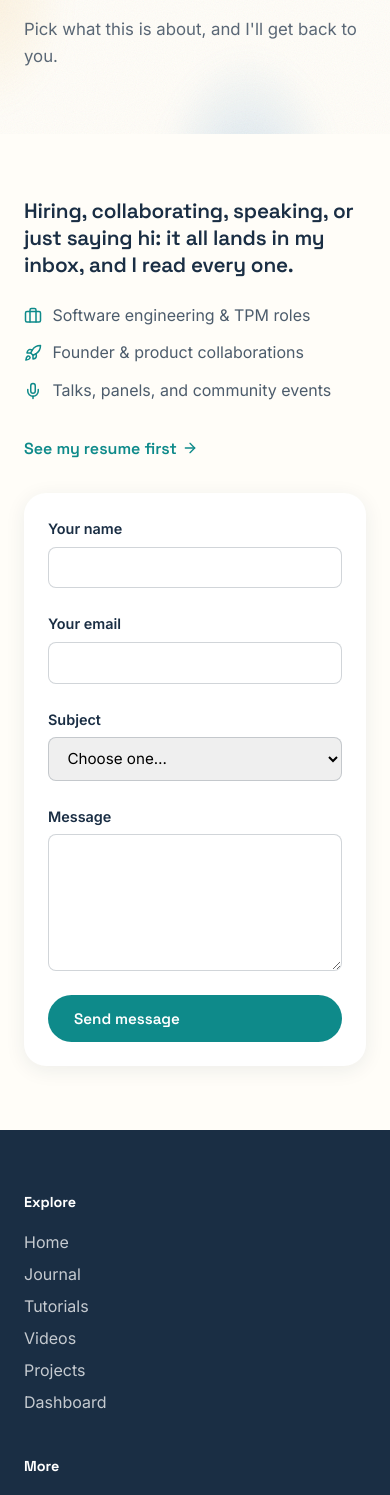
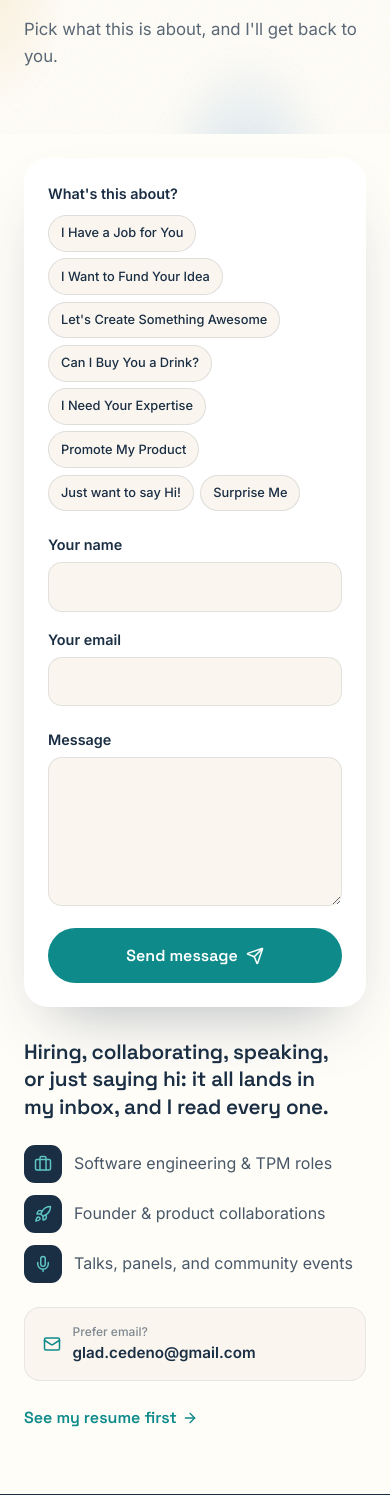
Before and after one commit to blueazulbughaw/gladcodes, a Flask app: page /contact in a window 390 px wide. Shown: the part 172-1667 px from the top of the page. Run offline with Flask 3, Linux system fonts and the light colour scheme; data comes from the database, SQL or seed files in the repository; some libraries are stand-ins or nearby versions.

Commit message:
Fix contact form delivery; redesign the contact page
Fix: messages were addressed to hello@gladcodes.com, a domain that does
not exist, so Exim refused every one (550) and visitors always saw the
error. The recipient is now the admin Settings 'Contact email' (MAIL_TO
env still overrides), and delivery failures are logged instead of
silently swallowed.

Design: subject chips instead of a dropdown, rounded sand fields, full-
width send button, success/error banners, navy icon tiles, a direct
'Prefer email?' card, sticky intro on desktop and form-first on phones.

Co-Authored-By: Claude Opus 5.5 <noreply@anthropic.com>

```diff
--- a/config.py
+++ b/config.py
@@ -52,7 +52,9 @@ class Config:
     # local, unauthenticated submission on localhost:25 — no external email
     # service needed. Override via env if the host requires authenticated
     # submission instead (e.g. SMTP_PORT=587 + SMTP_USER/SMTP_PASSWORD).
-    MAIL_TO = os.environ.get("MAIL_TO", "hello@gladcodes.com")
+    # Optional override; normally messages go to the "Contact email" set in
+    # admin Settings (services/mail.contact_recipient).
+    MAIL_TO = os.environ.get("MAIL_TO", "")
     MAIL_FROM = os.environ.get("MAIL_FROM", "noreply@glad.codes")
     SMTP_HOST = os.environ.get("SMTP_HOST", "localhost")
     SMTP_PORT = int(os.environ.get("SMTP_PORT", "25"))
--- a/static/css/pages.css
+++ b/static/css/pages.css
@@ -86,13 +86,63 @@
 }
 
 /* Contact: intro aside + form card ---------------------------------------- */
-.contact-layout { display: grid; grid-template-columns: minmax(0, 0.9fr) minmax(0, 1.1fr); gap: clamp(2rem, 6vw, 5rem); align-items: start; }
-.contact-aside-lead { font-family: var(--font-heading); font-weight: 600; font-size: clamp(1.3rem, 2.2vw, 1.75rem); line-height: 1.3; letter-spacing: -0.01em; color: var(--navy); }
-.contact-aside-list { display: flex; flex-direction: column; gap: 0.75rem; margin: 1.5rem 0 2rem; }
-.contact-aside-list li { display: flex; align-items: center; gap: 0.65rem; color: rgba(var(--navy-rgb), 0.78); }
-.contact-aside-list svg { color: var(--teal); flex-shrink: 0; }
-.contact-layout .contact-form { max-width: none; background: var(--card); border-radius: 22px; box-shadow: var(--shadow-card); padding: clamp(1.5rem, 3vw, 2.25rem); }
-@media (max-width: 860px) { .contact-layout { grid-template-columns: minmax(0, 1fr); } }
+.contact-section { padding-top: clamp(1.5rem, 4vw, 3rem); }
+.contact-layout { display: grid; grid-template-columns: minmax(0, 0.85fr) minmax(0, 1.15fr); gap: clamp(2rem, 6vw, 5rem); align-items: start; }
+.contact-aside { position: sticky; top: 7rem; }
+.contact-aside-lead { font-family: var(--font-heading); font-weight: 600; font-size: clamp(1.3rem, 2.2vw, 1.75rem); line-height: 1.3; letter-spacing: -0.01em; color: var(--navy); text-wrap: balance; }
+.contact-aside-list { display: flex; flex-direction: column; gap: 0.75rem; margin: 1.5rem 0; }
+.contact-aside-list li { display: flex; align-items: center; gap: 0.75rem; color: rgba(var(--navy-rgb), 0.8); }
+.contact-aside-icon { width: 38px; height: 38px; border-radius: 11px; flex-shrink: 0; display: flex; align-items: center; justify-content: center; background: var(--navy); color: var(--aqua); }
+.contact-direct {
+  display: flex; align-items: center; gap: 0.75rem; margin-bottom: 1.5rem;
+  padding: 0.9rem 1.1rem; border-radius: 16px; background: var(--sand); color: var(--navy);
+  border: 1px solid rgba(var(--navy-rgb), 0.08); word-break: break-all;
+  transition: background 300ms ease;
+}
+.contact-direct:hover { text-decoration: none; background: rgba(var(--teal-rgb), 0.1); }
+.contact-direct svg { color: var(--teal); flex-shrink: 0; }
+.contact-direct span { display: flex; flex-direction: column; font-weight: 600; font-size: 0.95rem; }
+.contact-direct small { font-weight: 500; font-size: 0.75rem; color: rgba(var(--navy-rgb), 0.55); }
+.contact-card { background: var(--card); border-radius: 24px; box-shadow: 0 30px 60px -28px rgba(var(--navy-rgb), 0.35); padding: clamp(1.5rem, 3.5vw, 2.5rem); }
+.contact-card .contact-form { max-width: none; gap: 1.35rem; }
+.contact-notice { display: flex; align-items: flex-start; gap: 0.6rem; padding: 0.9rem 1.1rem; border-radius: 14px; margin-bottom: 1.25rem; font-weight: 500; }
+.contact-notice svg { flex-shrink: 0; margin-top: 0.05rem; }
+.contact-notice--success { background: rgba(59, 165, 93, 0.12); color: #2a7a44; }
+.contact-notice--error { background: rgba(179, 38, 30, 0.08); color: #b3261e; }
+.contact-subjects { border: 0; margin: 0; padding: 0; }
+.contact-subjects legend { font-weight: 600; font-size: 0.9rem; margin-bottom: 0.65rem; padding: 0; }
+.contact-chips { display: flex; flex-wrap: wrap; gap: 0.5rem; }
+.contact-chip { position: relative; }
+.contact-chip input { position: absolute; inset: 0; opacity: 0; margin: 0; cursor: pointer; }
+.contact-chip span {
+  display: inline-block; padding: 0.55rem 0.95rem; border-radius: var(--radius-pill);
+  background: var(--sand); border: 1px solid rgba(var(--navy-rgb), 0.12);
+  font-size: 0.88rem; font-weight: 500; color: var(--navy);
+  transition: background 250ms ease, border-color 250ms ease, color 250ms ease;
+}
+.contact-chip:hover span { border-color: var(--teal); }
+.contact-chip input:checked + span { background: var(--navy); border-color: var(--navy); color: #fff; }
+.contact-chip input:focus-visible + span { outline: 2px solid var(--aqua); outline-offset: 2px; }
+.contact-row { display: grid; grid-template-columns: repeat(2, minmax(0, 1fr)); gap: 1rem; }
+.contact-card .form-field input, .contact-card .form-field textarea {
+  padding: 0.85rem 1rem; border-radius: 14px; background: var(--sand);
+  border: 1px solid rgba(var(--navy-rgb), 0.1); font-size: 1rem;
+  transition: background 250ms ease, border-color 250ms ease;
+}
+.contact-card .form-field input:focus, .contact-card .form-field textarea:focus { background: #fff; border-color: var(--teal); outline: 3px solid rgba(var(--teal-rgb), 0.18); outline-offset: 0; }
+.contact-submit { justify-content: center; width: 100%; }
+.contact-submit svg { transition: transform var(--transition-base); }
+.contact-submit:hover svg { transform: translate(3px, -2px); }
+@media (max-width: 860px) {
+  .contact-layout { grid-template-columns: minmax(0, 1fr); }
+  .contact-aside { position: static; }
+  .contact-card { order: -1; }  /* on phones, the form comes first */
+}
+@media (max-width: 520px) {
+  .contact-chips { gap: 0.4rem; }
+  .contact-chip span { font-size: 0.8rem; padding: 0.45rem 0.75rem; }
+}
+@media (max-width: 520px) { .contact-row { grid-template-columns: minmax(0, 1fr); } }
 
 /* Closing "Action" band (templates/public/_closing_cta.html) ---------------- */
 .closing-cta {
--- a/templates/public/contact.html
+++ b/templates/public/contact.html
@@ -1,4 +1,5 @@
 {% extends "base_public.html" %}
+{% import "_macros.html" as macros %}
 
 {% block title %}Get in touch — GladCodes{% endblock %}
 {% block description %}Send a message directly — job offers, funding conversations, collaborations, or just to say hi.{% endblock %}
@@ -17,53 +18,69 @@
   </div>
 </section>
 
-<section class="section">
-  <div class="container">
+<section class="section contact-section">
+  <div class="container contact-layout">
+    <aside class="contact-aside">
+      <p class="contact-aside-lead">Hiring, collaborating, speaking, or just saying hi: it all lands in my inbox, and I read every one.</p>
+      <ul class="contact-aside-list">
+        <li><span class="contact-aside-icon"><i data-lucide="briefcase" width="18" height="18"></i></span> Software engineering &amp; TPM roles</li>
+        <li><span class="contact-aside-icon"><i data-lucide="rocket" width="18" height="18"></i></span> Founder &amp; product collaborations</li>
+        <li><span class="contact-aside-icon"><i data-lucide="mic" width="18" height="18"></i></span> Talks, panels, and community events</li>
+      </ul>
+      {% if settings.get('contact_email') %}
+      <a class="contact-direct" href="mailto:{{ settings.contact_email }}">
+        <i data-lucide="mail" width="18" height="18"></i>
+        <span><small>Prefer email?</small>{{ settings.contact_email }}</span>
+      </a>
+      {% endif %}
+      <a class="text-link" href="{{ url_for('public.resume') }}">See my resume first <i data-lucide="arrow-right" width="16" height="16"></i></a>
+    </aside>
+
+    <div class="contact-card">
       {% with messages = get_flashed_messages(with_categories=true) %}
       {% if messages %}
       {% for category, message in messages %}
-    <p class="form-message form-message--{{ category }}">{{ message }}</p>
+      <div class="contact-notice contact-notice--{{ category }}" role="{{ 'status' if category == 'success' else 'alert' }}">
+        <i data-lucide="{{ 'check-circle-2' if category == 'success' else 'alert-circle' }}" width="20" height="20"></i>
+        <span>{{ message }}</span>
+      </div>
       {% endfor %}
       {% endif %}
       {% endwith %}
 
-    <div class="contact-layout">
-    <aside class="contact-aside">
-      <p class="contact-aside-lead">Hiring, collaborating, speaking, or just saying hi: it all lands in my inbox, and I read every one.</p>
-      <ul class="contact-aside-list">
-        <li><i data-lucide="briefcase" width="18" height="18"></i> Software engineering &amp; TPM roles</li>
-        <li><i data-lucide="rocket" width="18" height="18"></i> Founder &amp; product collaborations</li>
-        <li><i data-lucide="mic" width="18" height="18"></i> Talks, panels, and community events</li>
-      </ul>
-      <a class="text-link" href="{{ url_for('public.resume') }}">See my resume first <i data-lucide="arrow-right" width="16" height="16"></i></a>
-    </aside>
       <form method="post" class="contact-form">
         <div class="contact-honeypot" aria-hidden="true">
           <label for="company">Company</label>
           <input type="text" id="company" name="company" tabindex="-1" autocomplete="off">
         </div>
+
+        <fieldset class="contact-subjects">
+          <legend>What's this about?</legend>
+          <div class="contact-chips">
+            {% for subject in subjects %}
+            <label class="contact-chip">
+              <input type="radio" name="subject" value="{{ subject }}" required {{ 'checked' if form.get('subject') == subject }}>
+              <span>{{ subject }}</span>
+            </label>
+            {% endfor %}
+          </div>
+        </fieldset>
+
+        <div class="contact-row">
           <label class="form-field">
             <span>Your name</span>
-        <input type="text" name="name" value="{{ form.get('name', '') }}" required>
+            <input type="text" name="name" value="{{ form.get('name', '') }}" autocomplete="name" required>
           </label>
           <label class="form-field">
             <span>Your email</span>
-        <input type="email" name="email" value="{{ form.get('email', '') }}" required>
+            <input type="email" name="email" value="{{ form.get('email', '') }}" autocomplete="email" required>
           </label>
-      <label class="form-field">
-        <span>Subject</span>
-        <select name="subject" required>
-          <option value="" disabled {{ 'selected' if not form.get('subject') }}>Choose one&hellip;</option>
-          {% for subject in subjects %}
-          <option value="{{ subject }}" {{ 'selected' if form.get('subject') == subject }}>{{ subject }}</option>
-          {% endfor %}
-        </select>
-      </label>
+        </div>
         <label class="form-field">
           <span>Message</span>
-        <textarea name="message" rows="6" required>{{ form.get('message', '') }}</textarea>
+          <textarea name="message" rows="6" maxlength="5000" required>{{ form.get('message', '') }}</textarea>
         </label>
-      <button type="submit" class="btn btn-primary">Send message</button>
+        <button type="submit" class="btn btn-primary btn-lg contact-submit">Send message <i data-lucide="send" width="18" height="18"></i></button>
       </form>
     </div>
   </div>
```
Also changed, not shown: CLAUDE.md (+5 -1 lines), services/mail.py (+27 -2 lines), tests/test_contact.py (added, +86 -0 lines), 1 other file. Lines whose indentation alone changed are shown as unchanged.
